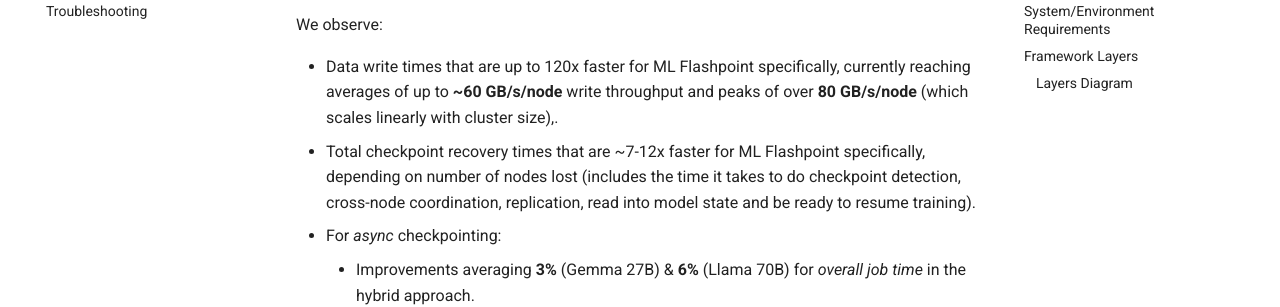
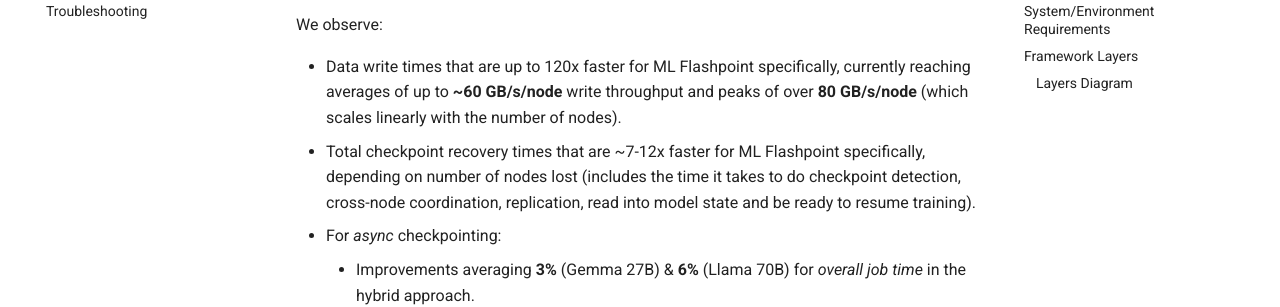
Before and after one commit to google/ml-flashpoint, an MkDocs documentation site: the page built from docs/README.md, in a window 1280 px wide and 900 px high, scrolled down 1040 px. Shown: the part 178-485 px from the top of the window. Built offline with MkDocs 1.6.1 and Material for MkDocs 9.7.7, drawn with Linux system fonts in a browser that asks for light colours.

Commit message:
Update README.md

```diff
--- a/docs/README.md
+++ b/docs/README.md
@@ -36,7 +36,7 @@
 
 We observe:
 
-* Data write times that are up to 120x faster for ML Flashpoint specifically, currently reaching averages of up to **~60 GB/s/node** write throughput and peaks of over **80 GB/s/node** (which scales linearly with cluster size),.
+* Data write times that are up to 120x faster for ML Flashpoint specifically, currently reaching averages of up to **~60 GB/s/node** write throughput and peaks of over **80 GB/s/node** (which scales linearly with the number of nodes).
 * Total checkpoint recovery times that are ~7-12x faster for ML Flashpoint specifically, depending on number of nodes lost (includes the time it takes to do checkpoint detection, cross-node coordination, replication, read into model state and be ready to resume training).
 * For _async_ checkpointing:
     * Improvements averaging **3%** (Gemma 27B) & **6%** (Llama 70B) for _overall job time_ in the hybrid approach.
```
